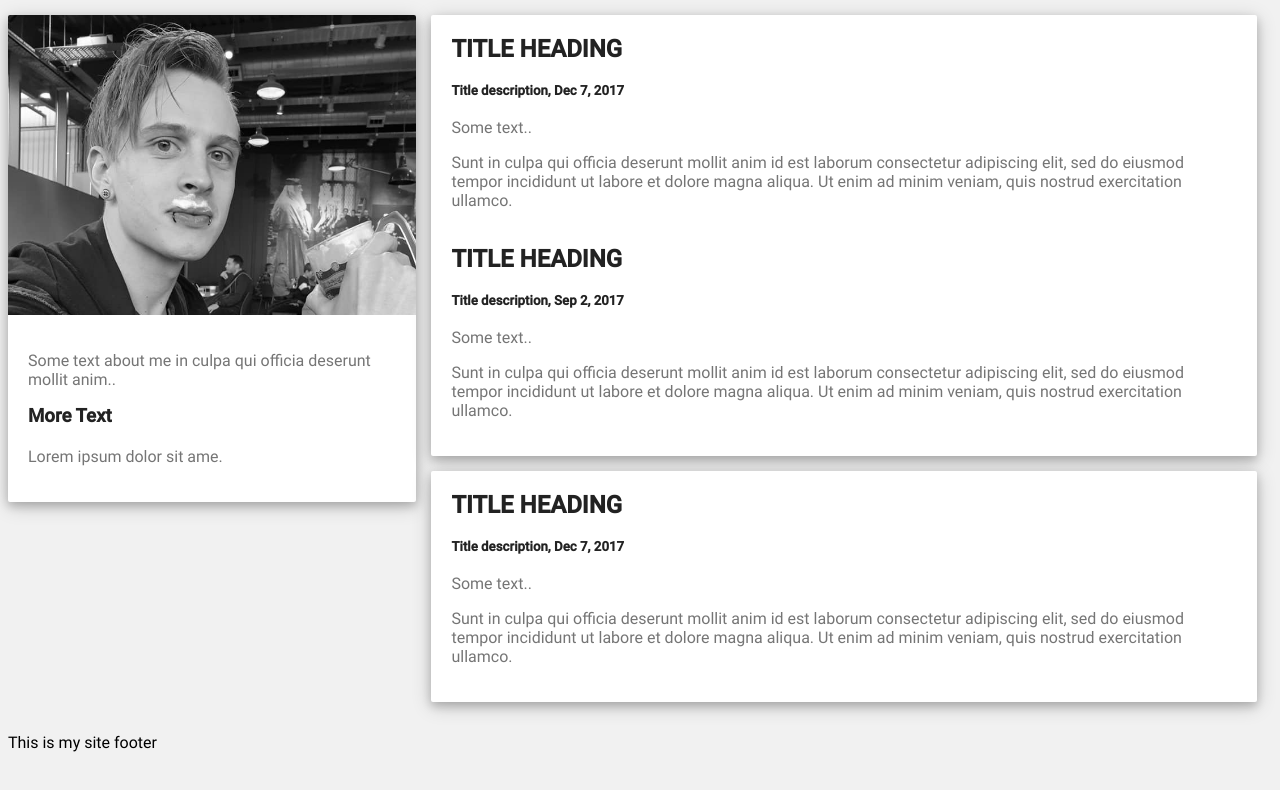
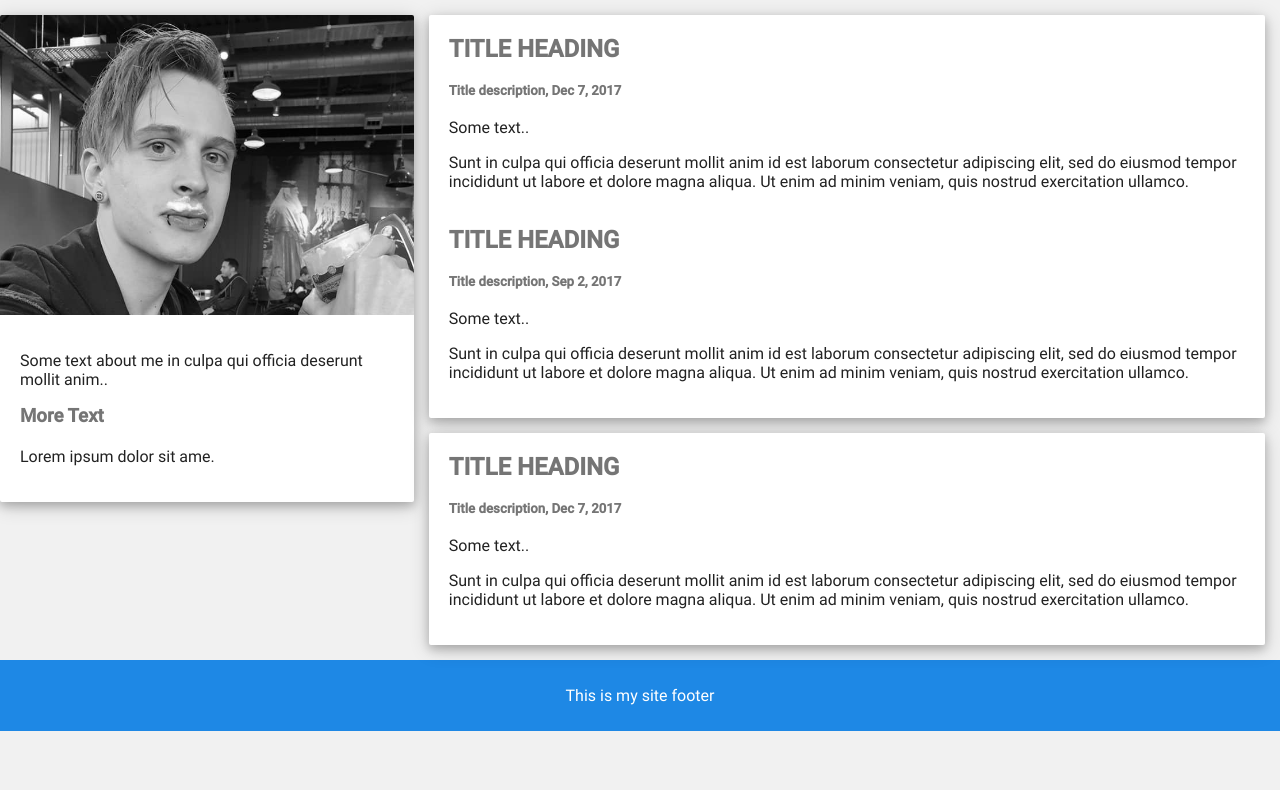
Before and after one commit to SeanVowles/SeanVowles.github.io, a website: page index.html in a window 1280 px wide. Drawn offline with Linux system fonts and the light colour scheme.

Commit message:
Fix up some colours, spacing and templating the footer

```diff
--- a/assets/styles/main.scss
+++ b/assets/styles/main.scss
@@ -7,3 +7,4 @@
 @import "partials/_base";
 @import "partials/main";
 @import "partials/side";
+@import "partials/footer";
--- a/assets/styles/modules/_color.scss
+++ b/assets/styles/modules/_color.scss
@@ -1,5 +1,5 @@
 $black: #222222;
 $grey: #757575;
 $white: #ffffff;
-$blue: #7c90db; //cornflower blue
+$blue: #1e88e5 ; //cornflower blue
 $light-grey: #f1f1f1;
--- a/assets/styles/modules/_typography.scss
+++ b/assets/styles/modules/_typography.scss
@@ -61,7 +61,7 @@ h4,
 h5,
 h6 {
      margin: 0 0 20px 0;
-     color: $black;
+     color: $grey;
 }
 
 // Variables
--- a/assets/styles/partials/_base.scss
+++ b/assets/styles/partials/_base.scss
@@ -1,6 +1,11 @@
 * {
   box-sizing: border-box;
   font-family: $site-font;
+  color: $black;
+}
+
+body {
+  margin: 0;
 }
 
 .light-grey {
--- a/assets/styles/partials/_footer.scss
+++ b/assets/styles/partials/_footer.scss
@@ -0,0 +1,10 @@
+footer {
+    background-color: $blue;
+    text-align: center;
+    color: $white;
+    padding: 10px;
+}
+
+footer > p {
+    color: $white;
+}
```
Also changed, not shown: styles/main.css.
